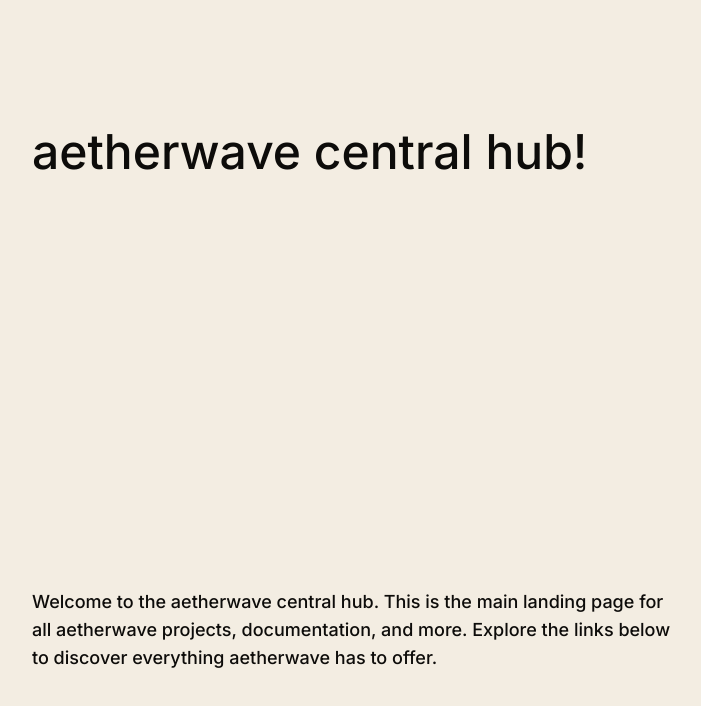
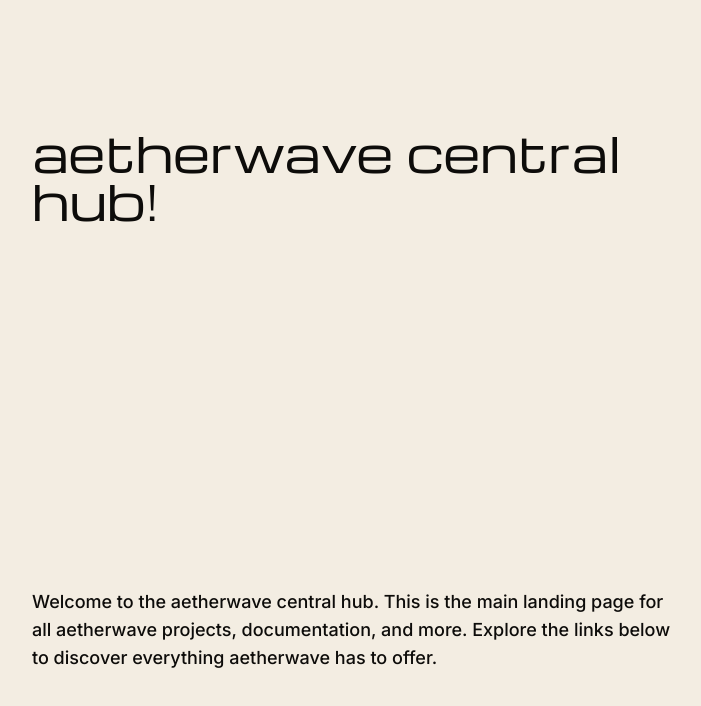
Before and after one commit to etherOnGitHub/aetherport, a Next.js app in the folder apps/web/: page / in a window 1280 px wide. Shown: the top 706 px of the page, without its empty margins (288-989 px from the left). Built offline with nearby package versions, Linux system fonts and the light colour scheme.

Commit message:
add: css style rules to apply fonts

```diff
--- a/apps/web/src/app/globals.css
+++ b/apps/web/src/app/globals.css
@@ -29,3 +29,17 @@ body {
   color: var(--fg);
   font-family: var(--font-inter), sans-serif;
 }
+
+p {
+  font-family: var(--font-inter);
+}
+
+h1,
+h2,
+h3,
+h4,
+h5,
+h6,
+.logo-font {
+  font-family: var(--font-michroma), sans-serif;
+}
--- a/apps/web/src/app/page.tsx
+++ b/apps/web/src/app/page.tsx
@@ -2,10 +2,8 @@ export default function Home() {
     return (
         <div className="flex min-h-screen items-center justify-center bg-bg">
             <main className="flex min-h-screen w-full max-w-3xl flex-col items-center justify-between py-32 px-16 bg-bg  sm:items-start">
-                <h1 className="text-5xl font-michroma text-fg">
-                    aetherwave central hub!
-                </h1>
-                <p className="mt-4  text-lg text-fg/70">
+                <h1 className="text-5xl text-fg">aetherwave central hub!</h1>
+                <p className="mt-4 text-lg text-fg/70">
                     Welcome to the aetherwave central hub. This is the main
                     landing page for all aetherwave projects, documentation, and
                     more. Explore the links below to discover everything
```
